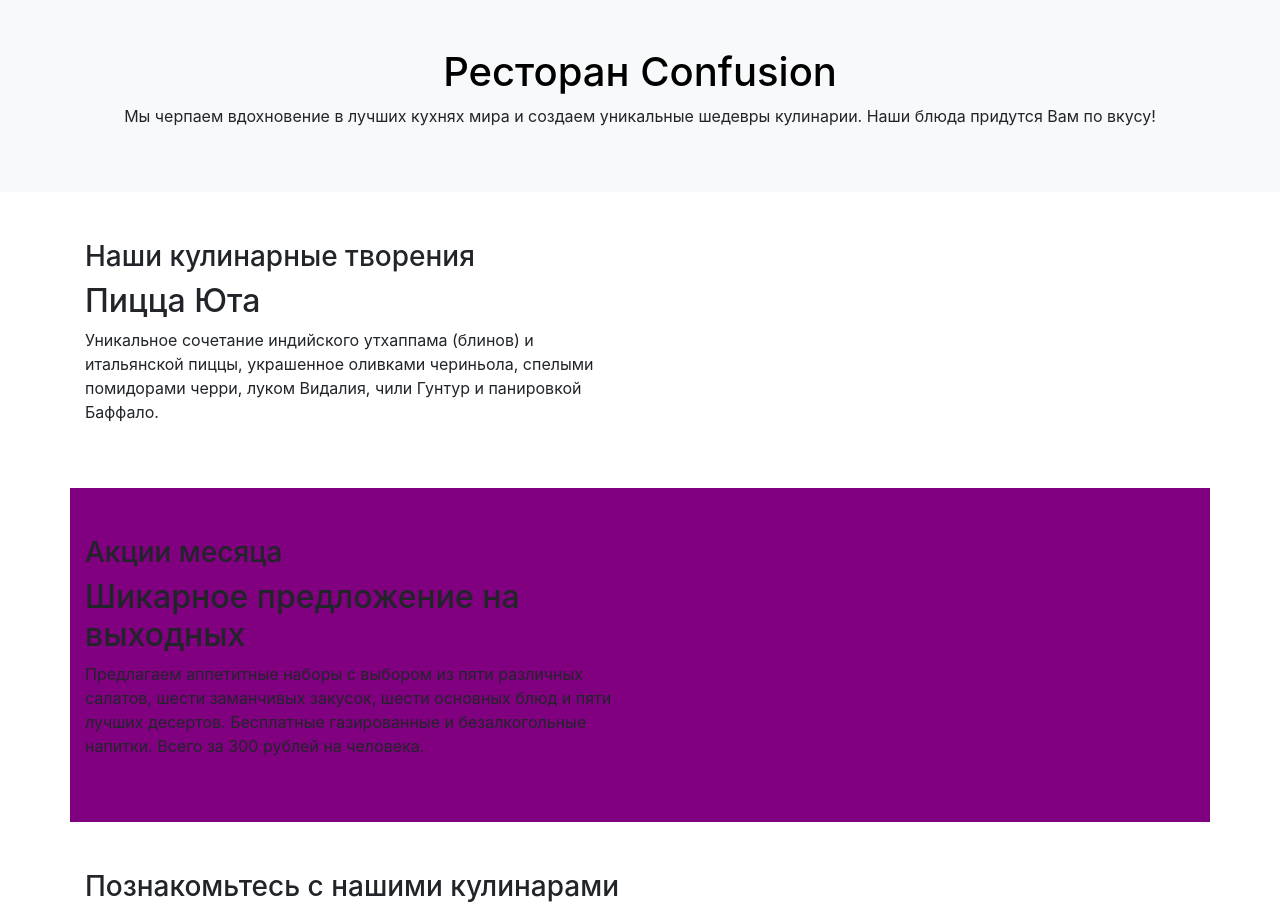
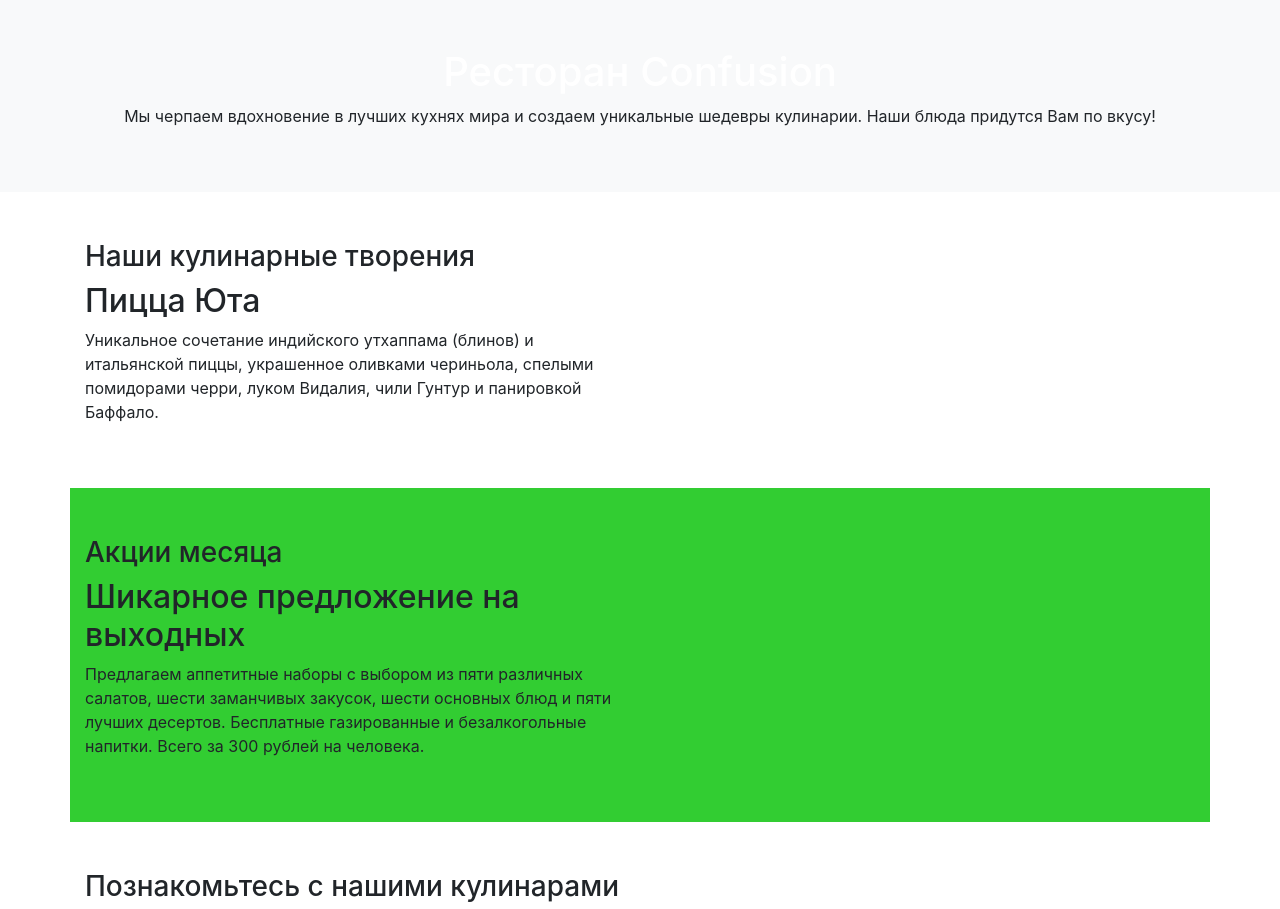
Before and after one commit to SnezhanaKray/special-tribble, a plain HTML site: page index.html in a window 1280 px wide. Shown: the top 909 px of the page. Drawn offline with nearby package versions, Linux system fonts and the light colour scheme.

Commit message:
index.html

```diff
--- a/index.html
+++ b/index.html
@@ -7,10 +7,10 @@
     <link rel="stylesheet" href="https://stackpath.bootstrapcdn.com/bootstrap/4.5.2/css/bootstrap.min.css">
     <style>
         h1 {
-            color: #000; /* Черный цвет заголовка */
+            color: #FFFFFF;
         }
         .bg-purple {
-            background-color: #800080; /* Фиолетовый фон */
+            background-color: #32CD32;
         }
     </style>
 </head>
```
